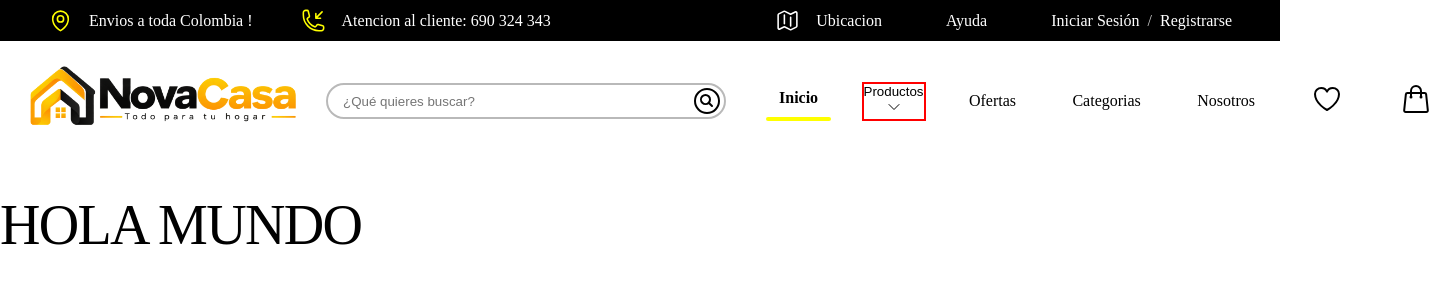
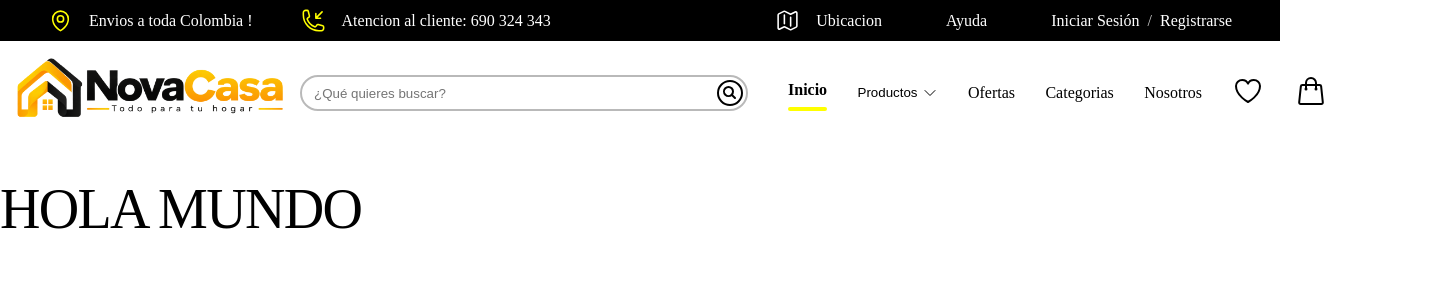
Before and after one commit to leecodingg-02/ALMACEN-BD, a React (Vite) app: page / in a window 1280 px wide. Shown: the top 300 px of the page, 1445 px wide, since content can reach past the window. Built offline with nearby package versions, Linux system fonts and the light colour scheme.

Commit message:
Encabezao

```diff
--- a/src/componentes/Encabezado.css
+++ b/src/componentes/Encabezado.css
@@ -102,7 +102,9 @@
   display: flex;
   flex-direction: row;
   align-items: center;
-  min-height: 120px;
+  justify-content: space-between;
+  min-height: 12vh;
+
 }
 
 /* Busqueda estilos y configuracion */
@@ -110,14 +112,14 @@
   border: none;
   background: transparent;
   outline: none;
-  margin-left: 15px;
+  margin-left: 1.5vh;
   width: 50vh;
 }
 
 .buscar-btn {
   border: none;
   background-color: transparent;
-  width: 40px;
+  width: 4vh;
   height: 32px;
   border-radius: 50%;
   cursor: pointer;
@@ -126,16 +128,12 @@
 .busqueda-contenedor {
   display: flex;
   align-items: center;
-  width: 50vh;
   border: 2px #00000046 solid;
   border-radius: 30px;
 }
 
 /* Estilos navegacion botones */
 
-.contenedor-encabezado-pri a{
-  padding: 2px 13px;
-}
 
 a.active {
   color: #000; /* Azul */
@@ -181,6 +179,12 @@ a.active::after{
 
 /* Boton desplegable */
 
+
+.btn-desplegable{
+  display: flex;
+  flex-direction: row;
+}
+
 .btn-desplegable svg{
   width: 16px;
   height: 16px;
@@ -192,7 +196,7 @@ a.active::after{
   cursor: pointer;
 }
 
-
-.btn-desplegable{
- border: 2px solid red;
+.btn-productos{
+ display: flex;
+ gap: 4px;
 }
--- a/src/componentes/Encabezado.jsx
+++ b/src/componentes/Encabezado.jsx
@@ -127,7 +127,6 @@ function Encabezado() {
 
           <div className='btn-desplegable'>
             <button className='btn-productos'>
-
               {" "}
               Productos
               <svg
@@ -144,9 +143,7 @@ function Encabezado() {
                   d='m19.5 8.25-7.5 7.5-7.5-7.5'
                 />
               </svg>
-
             </button>
-
           </div>
 
           <NavLink to='/ofertas' className='navegacion'>
```
